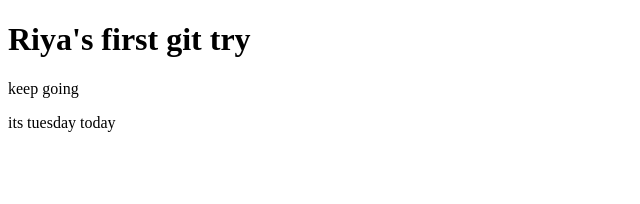
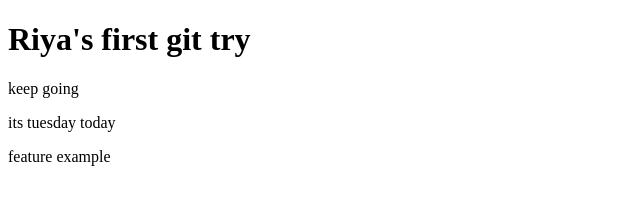
Before and after one commit to riyajohn0039/datewithgit, a website: page index.html in a window 1280 px wide. Shown: the whole page, without its empty margins (0-640 px from the left). Drawn offline with Linux system fonts and the light colour scheme.

Commit message:
index page updated

```diff
--- a/index.html
+++ b/index.html
@@ -10,5 +10,6 @@
     <h1>Riya's first git try </h1>
     <p>keep going</p>
     <p>its tuesday today</p>
+    <p>feature example</p>
 </body>
 </html>
```
